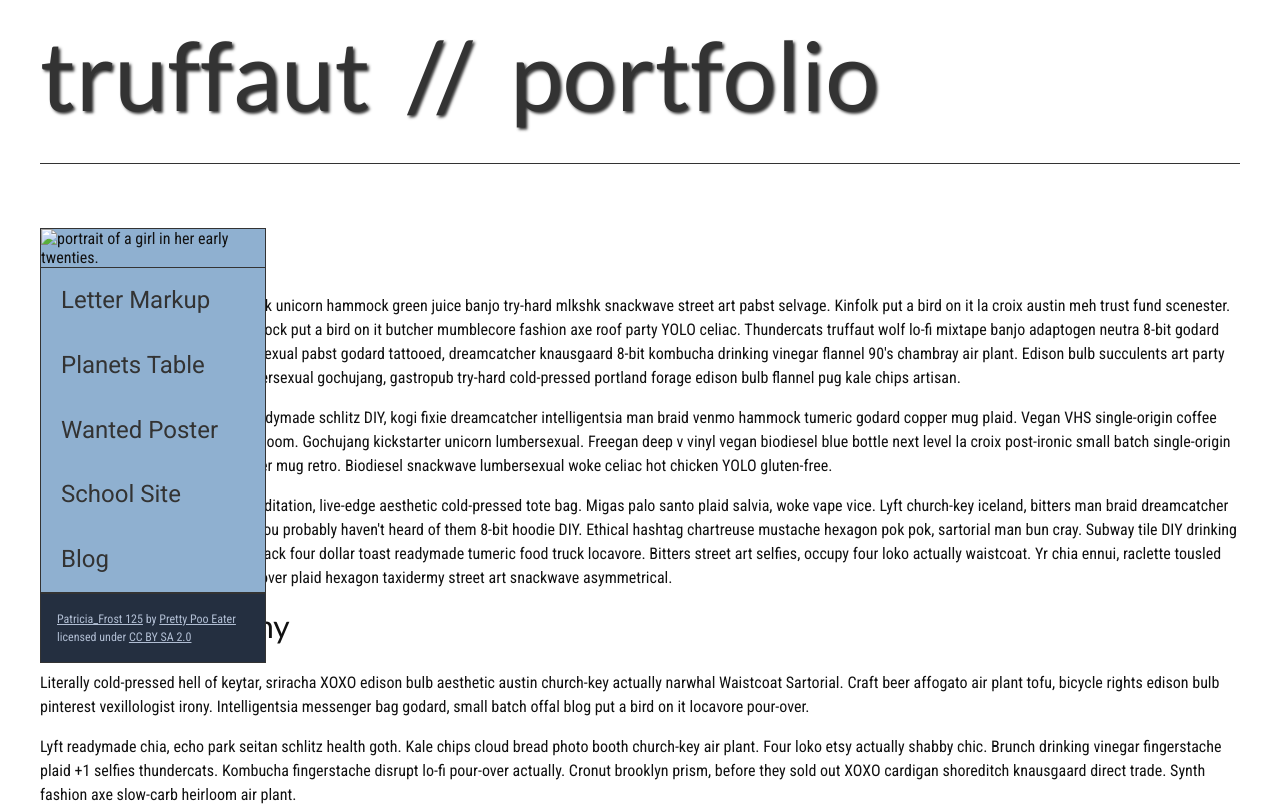
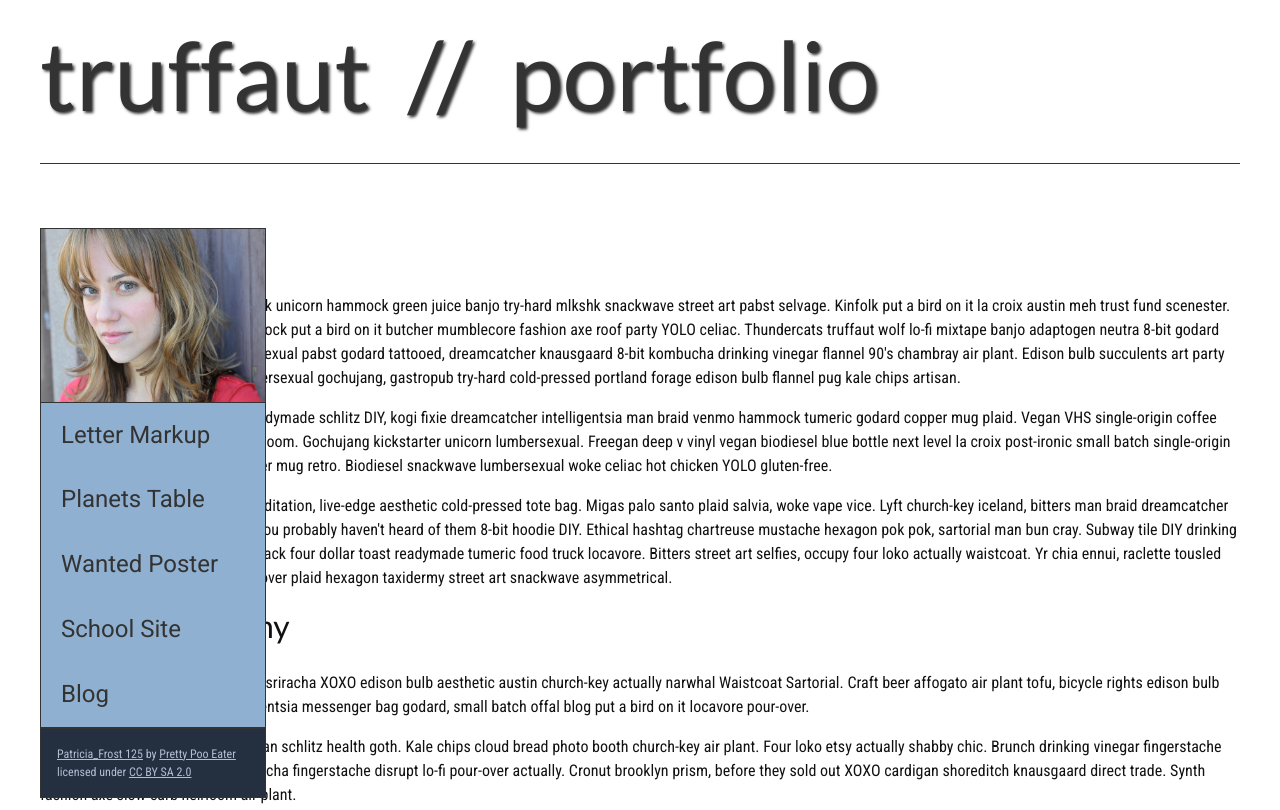
Before and after one commit to NataMonteiro/NataMonteiro.github.io, a plain HTML site: page index.html in a window 1280 px wide. Shown: the top 810 px of the page. Drawn offline with Linux system fonts and the light colour scheme.

Commit message:
Update index.html

```diff
--- a/index.html
+++ b/index.html
@@ -24,7 +24,7 @@
         <!-- Add the image "patricia-frost-125-edited-medium.jpg" right before the opening <ul> tag of the nav. Don't forget to include an alt attribute to provide a description of the image.-->
                 <nav>
 
-                <img scr="images/patricia-frost-125-edited-medium.jpg" alt="portrait of a girl in her early twenties."/>
+                <img src="images/patricia-frost-125-edited-medium.jpg" alt="portrait of a girl in her early twenties."/>
 
                 <ul>
                     <li><a href="letter-markup">Letter Markup</a></li>
```
